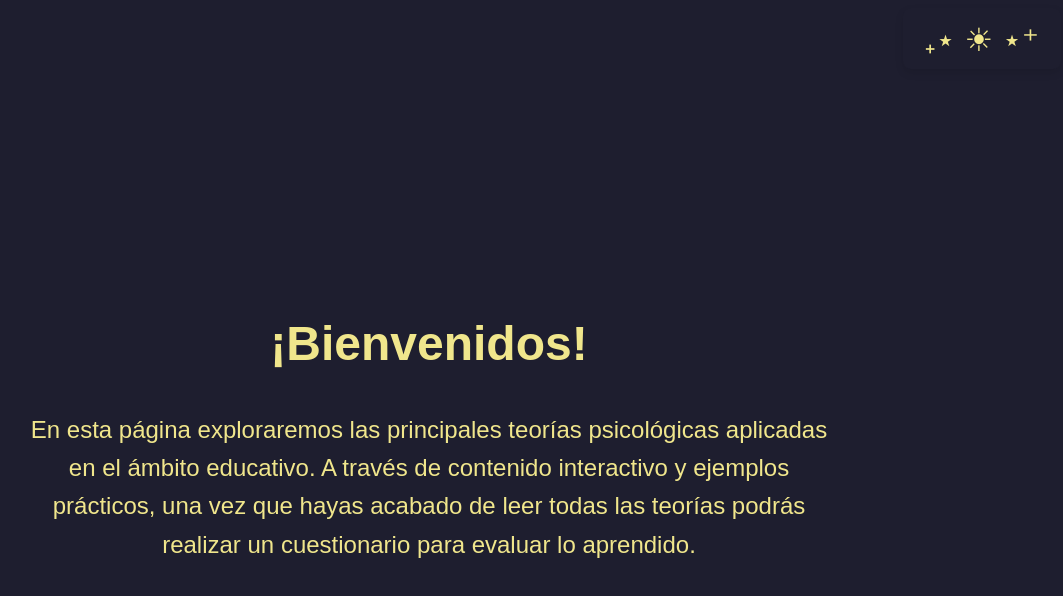
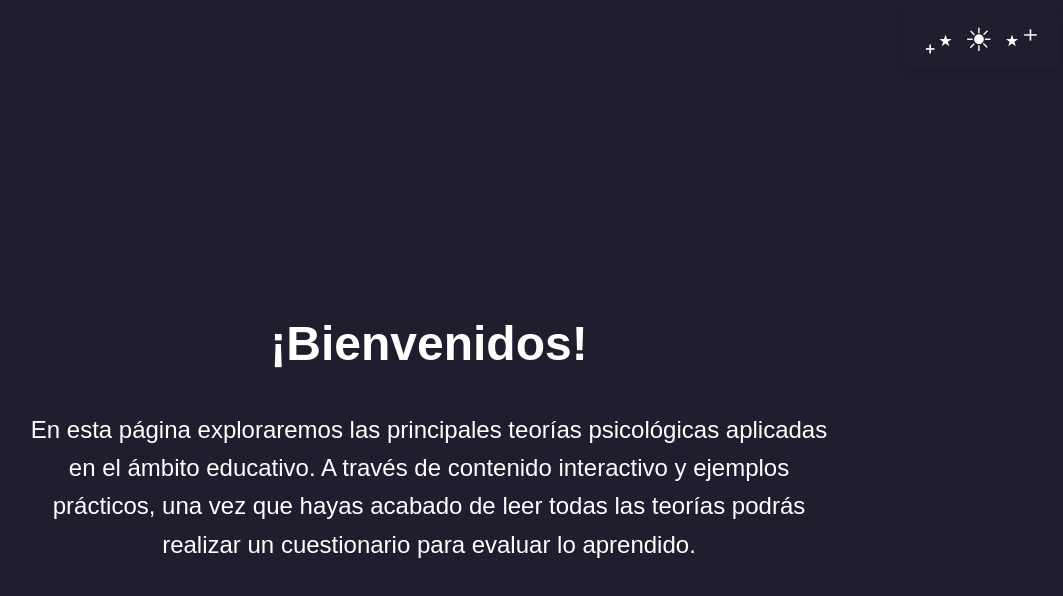
Before and after one commit to pedagogia-fesa/pedagogia-fesa.github.io, a plain HTML site: page index.html in a window 1280 px wide. Both pictures are taken after a click on the button "⋆｡˚☽˚｡⋆". Shown: the whole page, without its empty margins (211-1274 px from the left). Drawn offline with Linux system fonts and the light colour scheme.

Commit message:
Modo Oscturo White

```diff
--- a/estilos.css
+++ b/estilos.css
@@ -81,16 +81,16 @@ body.modo-oscuro section.tema {
 
 /* Opcional: cambiar color del botón en modo oscuro */
 body.modo-oscuro #modoOscuroBtn {
-  color: #f0e68c;
+  color: white;
 }
 
 body.modo-oscuro {
   background-color: #1e1e2f;
-  color: #f0e68c;  /* Cambia aquí el color de texto al amarillo pastel */
+  color: white;  /* Cambia aquí el color de texto al amarillo pastel */
 }
 
 body.modo-oscuro section {
-  color: #f0e68c;
+  color: white;
 }
 
 body.modo-oscuro .tema.objetivo {
@@ -206,7 +206,7 @@ section {
   --color-fondo-objetivo-claro: rgba(255, 255, 255, 0.8); /* recuadro blanco translúcido */
 
   --color-fondo-oscuro: #1e1e2f;      /* fondo oscuro general */
-  --color-texto-oscuro: #f0e68c;     /* amarillo pastel que usas en modo oscuro */
+  --color-texto-oscuro: white;     /* amarillo pastel que usas en modo oscuro */
   --color-fondo-objetivo-oscuro: #2a2a41; /* recuadro oscuro translúcido */
 }
 
```
